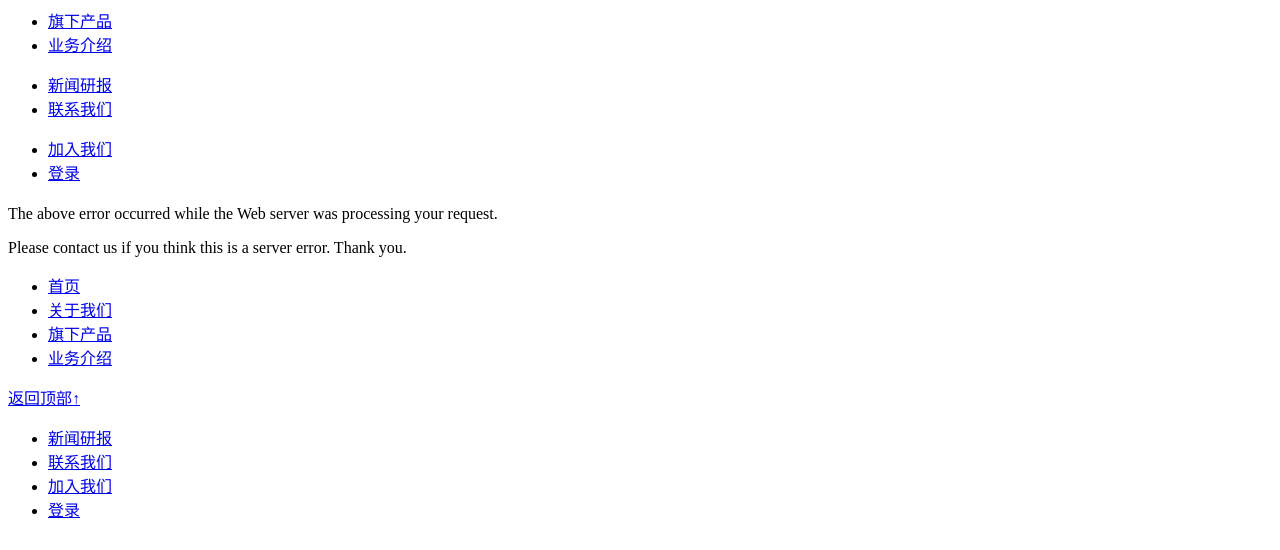
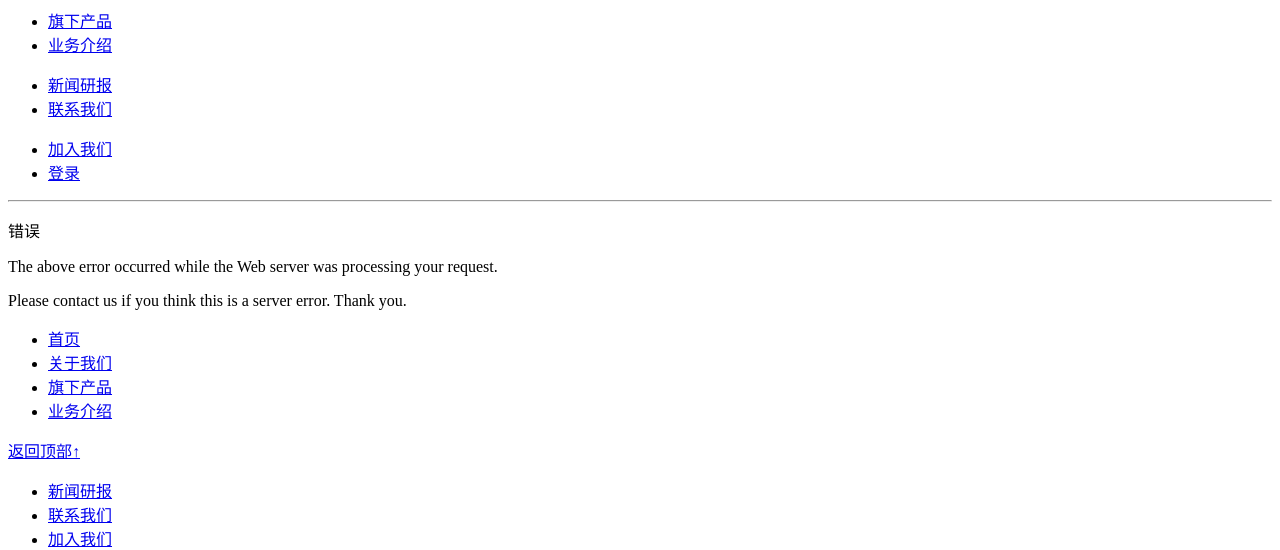
Before and after one commit to wangjiatong/advanced, a Yii app: template frontend/views/site/error.php in a window 1280 px wide. Shown: the part 139-689 px from the top of the page. Run offline with PHP 8.4 and a stand-in for Yii, Linux system fonts and the light colour scheme; the template is opened without the code that fills it, so the values that code supplies are empty; some libraries are stand-ins or nearby versions.

Commit message:
modified the error page

```diff
--- a/frontend/views/site/error.php
+++ b/frontend/views/site/error.php
@@ -11,8 +11,16 @@ $this->title = $name;
 ?>
 <div class="site-error">
 
-    <h1><?= Html::encode($this->title) ?></h1>
+    <!--<h1><?= Html::encode($this->title) ?></h1>-->
 
+    <div class="about-page main grid-wrap">
+
+            <header class="grid col-full">
+            <hr>
+                    <p class="fleft">错误</p>
+            </header>
+
+            <section class="grid col-three-quarters mq2-col-full">
                 <div class="alert alert-danger">
                     <?= nl2br(Html::encode($message)) ?>
                 </div>
@@ -23,5 +31,8 @@ $this->title = $name;
                 <p>
                 Please contact us if you think this is a server error. Thank you.
                 </p>
+            </section>
+
+    </div> <!--main-->
 
 </div>
```
Lines whose indentation alone changed are shown as unchanged.
